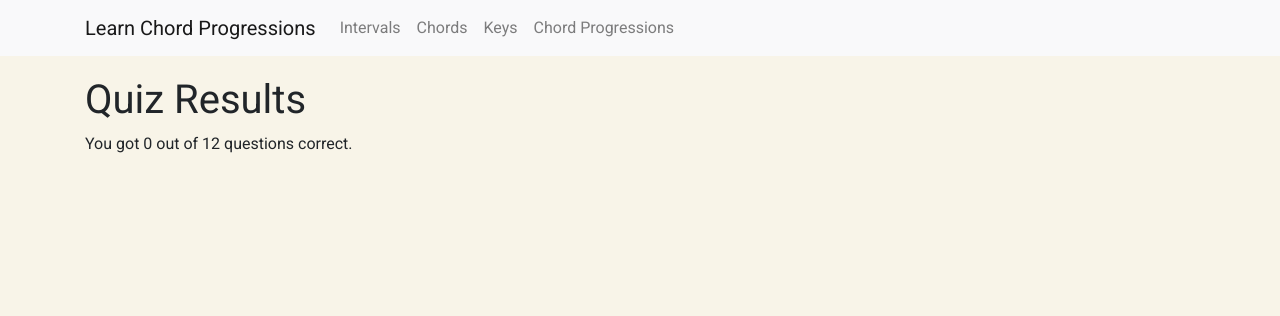
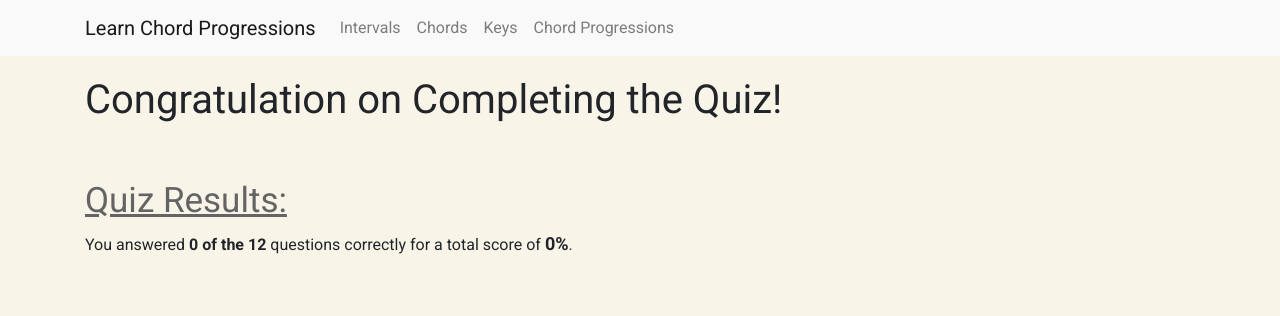
Before and after one commit to apark2020/ui-design-chords, a Flask app: page /quiz_summary in a window 1280 px wide. Shown: the top 316 px of the page. Run offline with Flask 3, Linux system fonts and the light colour scheme; some libraries are stand-ins or nearby versions.

Commit message:
Implemented design for results page

```diff
--- a/server.py
+++ b/server.py
@@ -115,8 +115,15 @@ def quiz_summary():
     total_questions = len(quiz_data)
     correct_answers = sum(question['correct'] for question in quiz_data.values())
 
-    result_message = f"You got {correct_answers} out of {total_questions} questions correct."
-    return render_template('quiz_summary.html', result_message=result_message)
+    percentage = int(round((correct_answers / total_questions) * 100))
+
+
+    return render_template(
+        'quiz_summary.html',
+        total_questions=total_questions,
+        correct_answers=correct_answers,
+        percentage=percentage
+    )
 
 @app.route('/update-quiz', methods=['POST'])
 def update_quiz():
--- a/static/main.css
+++ b/static/main.css
@@ -101,3 +101,13 @@ button{
   border: 0 !important;
   color: white;
 }
+
+.large-font {
+    font-size: 18px; /* Large font size */
+}
+
+.quiz_results {
+    color: rgba(100, 100, 100);
+    text-decoration: underline; /* Underlined text */
+    font-size: 35px; /* Large font size */
+}
--- a/templates/quiz_summary.html
+++ b/templates/quiz_summary.html
@@ -2,9 +2,12 @@
 
 {% block content %}
 
+<h1>Congratulation on Completing the Quiz!</h1>
+<br>
+<br>
+<h1 class="quiz_results">Quiz Results:</h1>
+    <p>You answered <strong>{{ correct_answers }} of the {{ total_questions }}</strong> questions correctly for a total score of <strong class="large-font">{{ percentage|round|int }}%</strong>.</p>
 
-        <h1>Quiz Results</h1>
-        <p>{{ result_message }}</p>
 
 
 {% endblock %}
```
